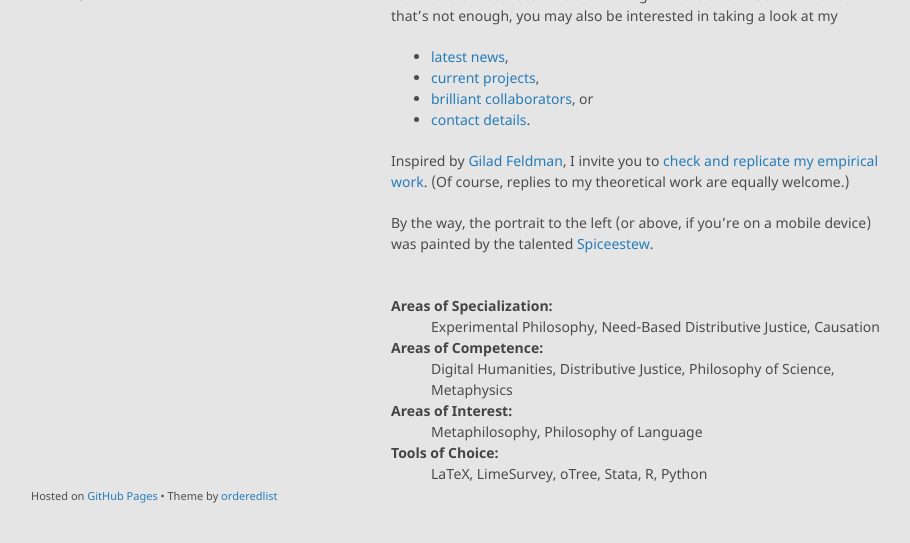
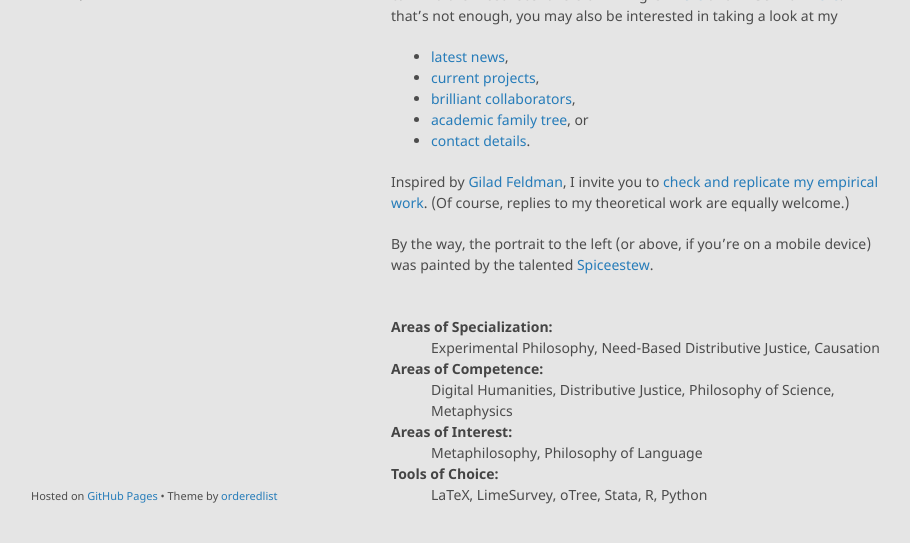
Before and after one commit to alephmembeth/alephmembeth.github.io, a Jekyll site: the page built from index.md, in a window 1280 px wide and 941 px high, cut to the strip 366-909 px from the top of the window. Shown: the whole strip, without its empty margins (179-1089 px from the left). Built offline with Jekyll 4.4.1, drawn with Linux system fonts in a browser that asks for light colours.

Commit message:
Update index.md

```diff
--- a/index.md
+++ b/index.md
@@ -17,7 +17,8 @@ Most of this information can also be found bundled in my CV, of which you can fi
 
 + [latest news](./news.md),
 + [current projects](./projects.md),
-+ [brilliant collaborators](./collaborators.md), or
++ [brilliant collaborators](./collaborators.md),
++ [academic family tree](./tree.md), or
 + [contact details](./contact.md).
 
 Inspired by [Gilad Feldman](https://mgto.org/check-me-replicate-me/), I invite you to [check and replicate my empirical work](./check.md). (Of course, replies to my theoretical work are equally welcome.)
```
